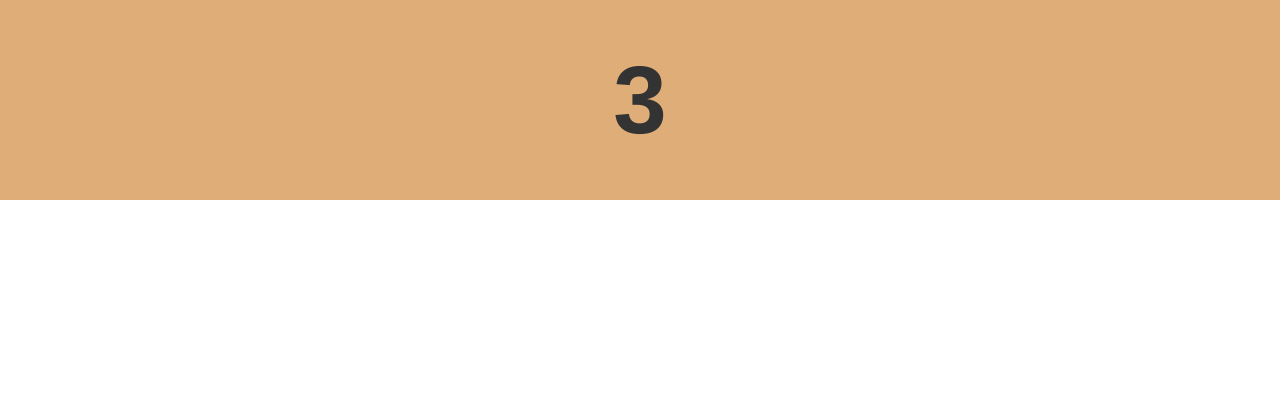
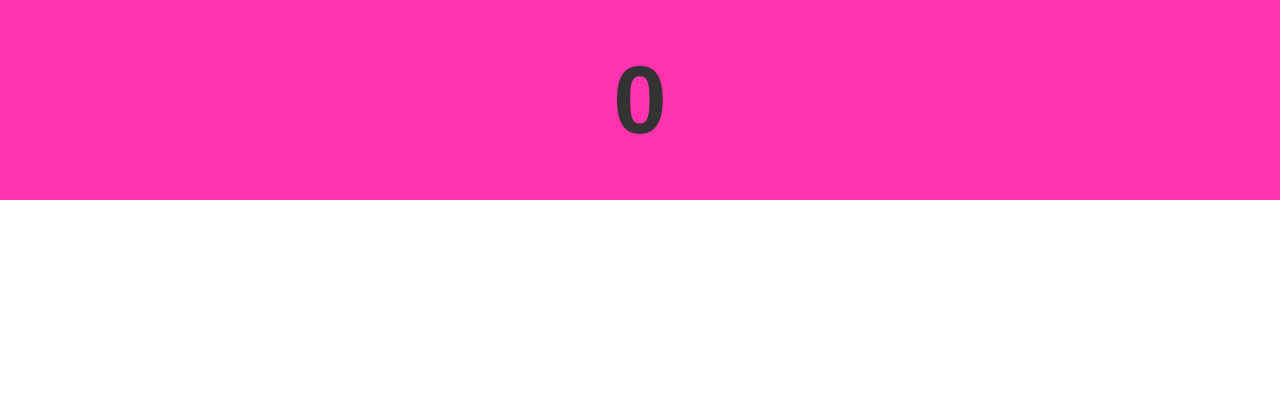
Before and after one commit to afrozl/angular-carousel, a website: page app/index.html in a window 1280 px wide. Drawn offline with nearby package versions, Linux system fonts and the light colour scheme; some packages are replaced by stand-ins of ours; files that its build step writes are made by us from their sources; a script that the page names is missing.

Commit message:
use ng-repeat

```diff
--- a/app/index.html
+++ b/app/index.html
@@ -18,7 +18,7 @@
   <body ng-app="app">
     <div class="wrapper">
       <div class="container" ng-controller="AppCtrl">
-        <carousel content="somecontent" options="{ buffer: 5, hint: 0 }"></carousel>
+        <carousel content="somecontent" options="{ buffer: 3, hint: 0 }"></carousel>
       </div>
     </div>
   </body>
--- a/app/scripts/main.js
+++ b/app/scripts/main.js
@@ -20,5 +20,5 @@ app.controller('AppCtrl', ['$scope', '$timeout', function($scope, $timeout)
 
   //$scope.somecontent = { template: 'views/gallery.html', count: 10 };
 
-  $timeout(function(){ $scope.somecontent = getContent(5); }, 2000);
+ // $timeout(function(){ $scope.somecontent = getContent(5); }, 2000);
 }]);
--- a/app/views/gallery.html
+++ b/app/views/gallery.html
@@ -1,3 +1,3 @@
-<div class="page" ng-class="'page--color' + carousel.index(cindex)%4">
-  <h1>{{ carousel.index(cindex) + 1 }}</h1>
+<div class="page" ng-class="'page--color' + ( carousel.index(page.id)%4 )">
+  <h1>{{ carousel.index(page.id) }}</h1>
 </div>
--- a/src/angular-carousel.js
+++ b/src/angular-carousel.js
@@ -6,7 +6,7 @@
 
   var ngCarousel = angular.module('angular-carousel', [ 'swipe' ]);
 
-  ngCarousel.directive('carousel', [ '$compile', 'swipe', function($compile, $swipe) {
+  ngCarousel.directive('carousel', [ '$timeout', 'swipe', function($timeout, $swipe) {
     return {
 
       restrict: 'E',
@@ -14,12 +14,14 @@
       scope: {
         content: '=content'
       },
-      template: '<div class="carousel"><div class="carousel__slider"></div></div>',
+      template: '<div class="carousel">' +
+        '<div class="carousel__slider">' +
+        '<div class="carousel__page" ng-repeat="page in carousel.pages() track by $index"><div class="carousel__page__container" ng-include="carousel.content($index)"></div></div>' +
+        '</div></div>',
 
       link: function($scope, $element, attrs) {
 
         var _options = {
-          index: 'cindex',
           prefixes: [ 'webkit', 'moz', 'o', 'ms' ],
           transition: 'webkitTransitionEnd transitionend oTransitionEnd',
           buffer: 3,
@@ -36,7 +38,7 @@
 
         // private
 
-        var _index, _order;
+        var _index, _order, _pages;
         var _swipe, _height, _flipped, _lock;
 
         var _top = -(Math.floor(_options.buffer / 2) + 1);
@@ -45,15 +47,6 @@
         // dom
 
         var _slider = angular.element($element).children();
-
-        for (var i = 0; i < _options.buffer; i++) {
-          var elem = angular.element('<div class="carousel__page"><div class="carousel__page__container" ng-include="carousel.content(' + i + ')" ng-init="'+ _options.index + '=' + i + '"></div></div>');
-          angular.element(_slider).append(elem);
-        }
-
-        $compile(_slider)($scope);
-
-        var _pages = angular.element(_slider).children();
 
         // helpers
 
@@ -117,13 +110,18 @@
         function _init() {
           _index = _bottom;
           _order = [];
+          _pages = [];
 
           for (var i = 0; i < _options.buffer; i++) {
             _order.push(i);
+            _pages.push( { id: i } );
           }
+          _resize();
 
-          _resize();
-          _rearrange();
+          $timeout(function() {
+            _rearrange();
+          }, 0);
+
           _center();
         }
 
@@ -158,7 +156,9 @@
         }
 
         function _rearrange() {
-          angular.forEach(_pages, function(ePage, eIndex) {
+          var pageElements = angular.element(_slider).children();
+
+          angular.forEach(pageElements, function(ePage, eIndex) {
             angular.element(ePage).css(_prefixes( 'transform', 'translate3d(0, ' + (_position(eIndex) * _height) + 'px, 0 )' ));
           });
         }
@@ -275,13 +275,15 @@
         );
 
         function _finished() {
+
           _animated(false);
 
           if (_flipped) {
             $scope.$apply(function() {
               _flip();
+              _rearrange();
             });
-            _rearrange();
+
             _center();
           }
 
@@ -356,9 +358,11 @@
         $scope.carousel = {
 
           content: function(pId) {
+
             var content = '';
 
             if ($scope.content !== undefined) {
+
               var position = _position(pId) + _index;
 
               if (position < _count() && position > -1) {
@@ -371,6 +375,10 @@
 
           index: function(pId) {
             return _position(pId) + _index;
+          },
+
+          pages: function() {
+            return _pages;
           }
 
         };
```
Also changed, not shown: test/specs/unit.js (+1 -1 lines), test/templates/page1.html (+1 -1 lines), test/templates/page2.html (+1 -1 lines), test/templates/page3.html (+1 -1 lines), test/templates/page4.html (+1 -1 lines), README.md, dist/angular-carousel.js, dist/angular-carousel.min.js.
